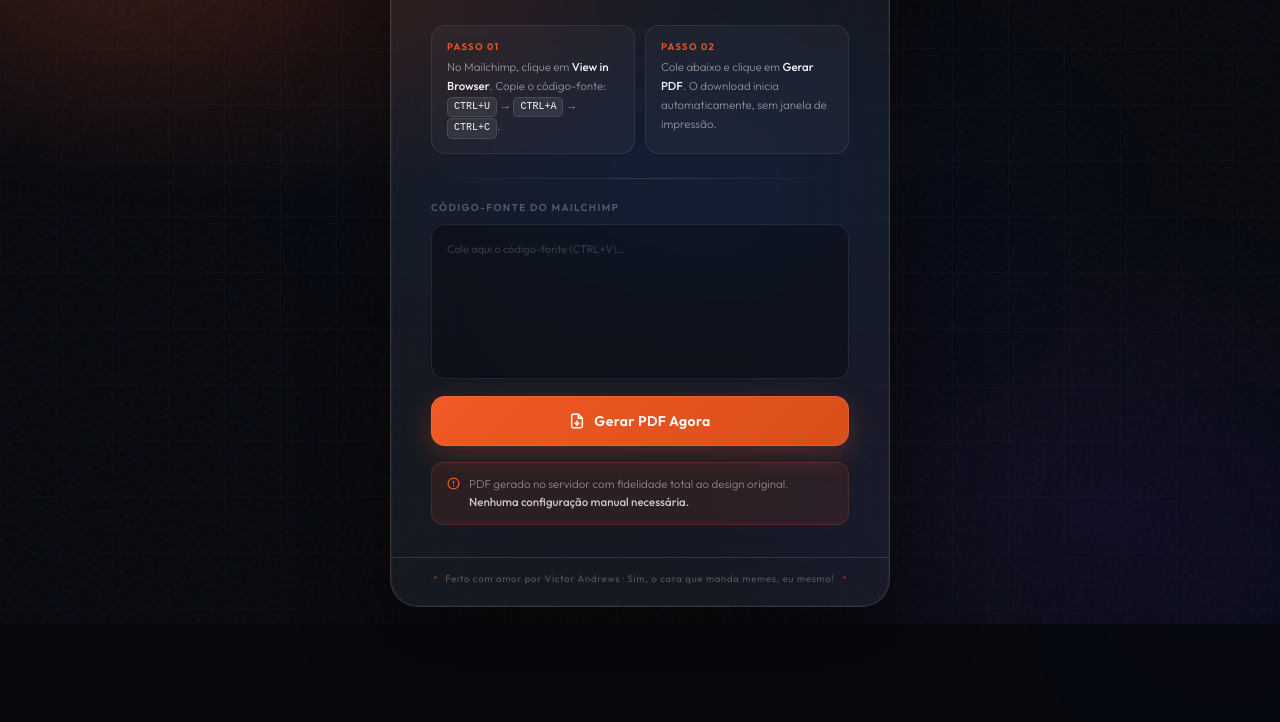
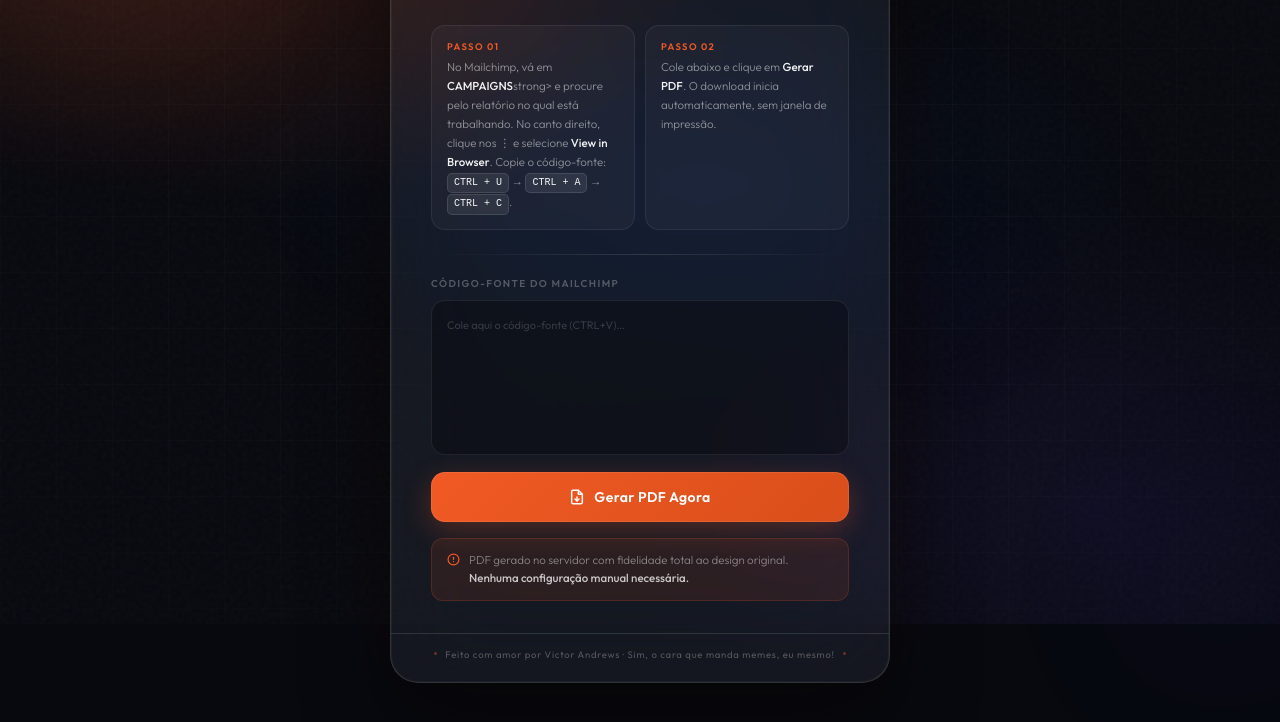
Before and after one commit to doctorvictorandrews-tech/conversor-mailchimp, a plain HTML site: page index.html in a window 1280 px wide. Shown: the part 176-898 px from the top of the page. Before the commit the page ends 823 px from the top, so only its background shows below. Drawn offline with Linux system fonts and the light colour scheme.

Commit message:
Update instructions for Mailchimp steps

```diff
--- a/index.html
+++ b/index.html
@@ -299,7 +299,7 @@
             <div class="steps">
                 <div class="step">
                     <div class="step-num">Passo 01</div>
-                    <p>No Mailchimp, clique em <strong>View in Browser</strong>. Copie o código-fonte: <kbd>CTRL+U</kbd> → <kbd>CTRL+A</kbd> → <kbd>CTRL+C</kbd>.</p>
+                    <p>No Mailchimp, vá em <strong>CAMPAIGNS</strong>strong> e procure pelo relatório no qual está trabalhando. No canto direito, clique nos ⋮ e selecione <strong>View in Browser</strong>. Copie o código-fonte: <kbd>CTRL + U</kbd> → <kbd>CTRL + A</kbd> → <kbd>CTRL + C</kbd>.</p>
                 </div>
                 <div class="step">
                     <div class="step-num">Passo 02</div>
```
